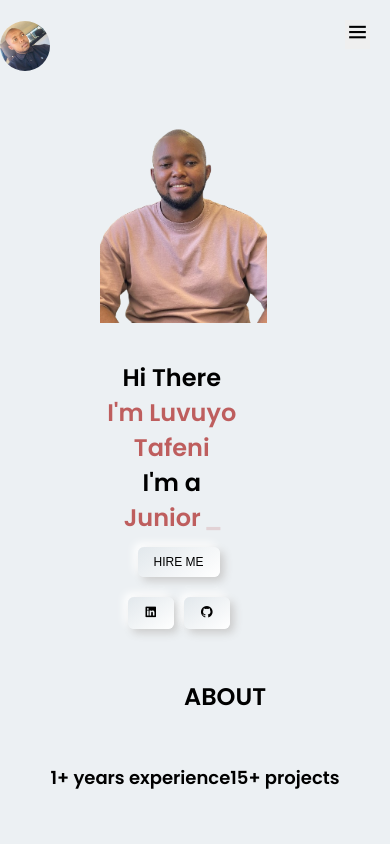
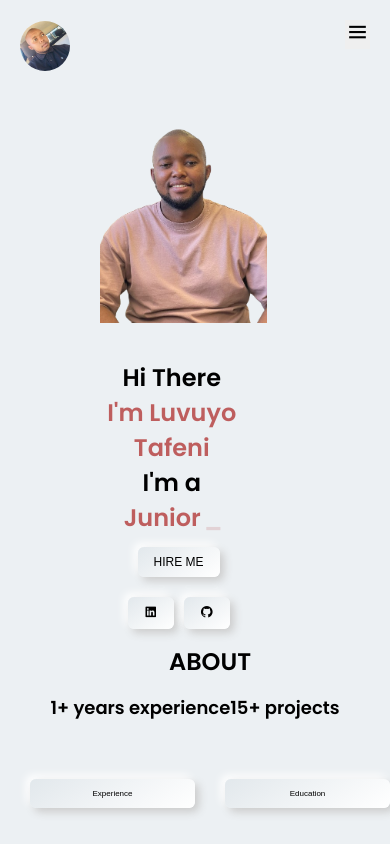
Before and after one commit to Luvuyotafeni/React-JS-portfolio, a React (Create React App) app: page / in a window 390 px wide. Shown: the top 844 px of the page. Built offline with nearby package versions, Linux system fonts and the light colour scheme.

Commit message:
about responsiveness

```diff
--- a/src/App.css
+++ b/src/App.css
@@ -183,6 +183,10 @@ footer {
   .About .box {
     margin-bottom: 20px;
   }
+  .heading{
+    margin: 25px 0 25px 30px;
+    font-size: large;
+  }
 }
 
 @media only screen and (max-width: 480px) {
@@ -219,6 +223,10 @@ footer {
     margin: 0;
     background-color: #000;
     height: 60px;
+  }
+  .heading{
+    margin: 15px 0 15px 30px;
+    font-size: large;
   }
 }
 
@@ -257,4 +265,8 @@ footer {
     background-color: #000;
     height: 40px;
   }
+  .heading{
+    margin: 25px 0 25px 30px;
+    font-size: large;
+  }
 }
--- a/src/component/About/About.css
+++ b/src/component/About/About.css
@@ -131,6 +131,7 @@
 
     .About .box {
         padding: 20px;
+        margin-bottom: 20px;
     }
 
     .About p {
--- a/src/component/About/About.js
+++ b/src/component/About/About.js
@@ -2,6 +2,7 @@ import React, { useState } from 'react';
 import './About.css';
 import Card from './card';
 import ResumeApi from './ResumeApi';
+
 
 const About = () => {
   const [showEducation, setShowEducation] = useState(false);
--- a/src/component/Head/Header.css
+++ b/src/component/Head/Header.css
@@ -65,6 +65,7 @@ header ul li a:hover {
 
 .logo {
   max-width: 60px; /* Adjust the value based on your preference */
+  margin-left: 10px;
 }
 
 .demo {
```
